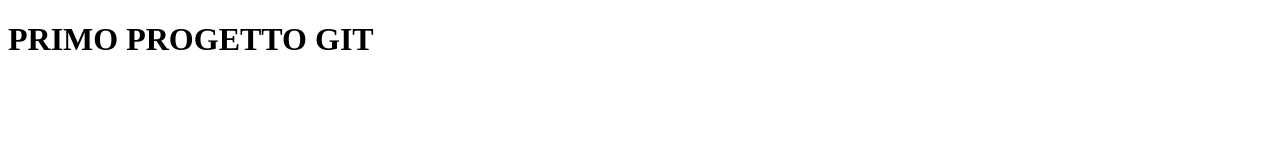
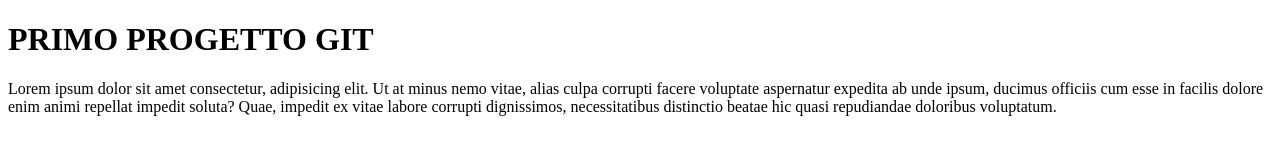
Before and after one commit to Piera78/corsofullstack, a plain HTML site: page index.html in a window 1280 px wide. Drawn offline with Linux system fonts and the light colour scheme.

Commit message:
AGGIUNTA UNA NUOVA FUNZIONALITA'
inserito paragrafo

```diff
--- a/index.html
+++ b/index.html
@@ -13,6 +13,8 @@
 
             <h1>PRIMO PROGETTO GIT</h1>
 
+            <p>Lorem ipsum dolor sit amet consectetur, adipisicing elit. Ut at minus nemo vitae, alias culpa corrupti facere voluptate aspernatur expedita ab unde ipsum, ducimus officiis cum esse in facilis dolore enim animi repellat impedit soluta? Quae, impedit ex vitae labore corrupti dignissimos, necessitatibus distinctio beatae hic quasi repudiandae doloribus voluptatum.</p>
+
 
         </div>
     </header>
```
